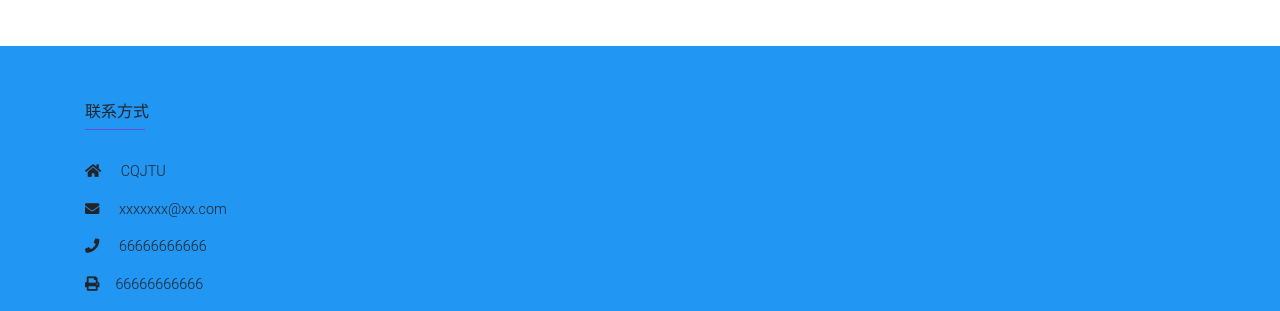
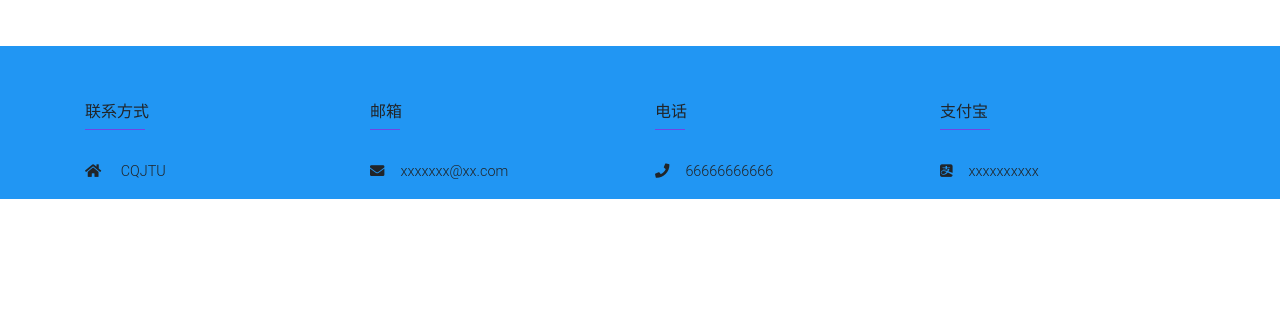
Before and after one commit to lx-xl-bot/lx-xl-bot.github.io, a plain HTML site: page index.html in a window 1280 px wide. Shown: the part 2491-2802 px from the top of the page. After the commit the page ends 2690 px from the top, so only its background shows below. Drawn offline with Linux system fonts and the light colour scheme.

Commit message:
Update index.html

```diff
--- a/index.html
+++ b/index.html
@@ -289,13 +289,13 @@
 <!--Section: gallery-->
 
 <!--Section: testimonials-->
-<section id="ludi" style="background-color: rgb(8, 115, 129);">
+<section id="ludi" style="background-color: rgb(38, 45, 46);">
 
   <div class="page-footer font-small blue pt-2">
 
     <!-- Footer Links -->
     <div class="container mt-5 mb-4 text-center text-md-left">
-      <div class="row mt-3">
+      <div class="row mt-1">
         <!--Fourth column-->
         <div class="col-md-4 col-lg-3 col-xl-3 ">
           <h6 class="text-uppercase font-weight-bold ">
@@ -305,18 +305,36 @@
           <p>
             <i class="fas fa-home  mr-3 "></i> CQJTU
           </p>
+
+        </div>
+        <!--/.Fourth column-->
+        <div class="col-md-4 col-lg-3 col-xl-3 ">
+          <h6 class="text-uppercase font-weight-bold ">
+            <strong>邮箱</strong>
+          </h6>
+          <hr class="deep-purple accent-2 mb-4 mt-0 d-inline-block mx-auto" style="width:30px">
           <p>
-            <i class="fas fa-envelope mr-3 "></i> xxxxxxx@xx.com
-          </p>
-          <p>
-            <i class="fas fa-phone mr-3 "></i> 66666666666
-          </p>
-          <p>
-            <i class="fas fa-print mr-3 "></i>66666666666
+            <i class="fas fa-envelope mr-3"></i>xxxxxxx@xx.com
           </p>
         </div>
-        <!--/.Fourth column-->
-
+        <div class="col-md-4 col-lg-3 col-xl-3">
+          <h6 class="text-uppercase font-weight-bold">
+            <strong>电话</strong>
+          </h6>
+          <hr class="deep-purple accent-2 mb-4 mt-0 d-inline-block mx-auto" style="width:30px">
+          <p>
+            <i class="fas fa-phone mr-3"></i>66666666666
+          </p>
+        </div>
+        <div class="col-md-4 col-lg-3 col-xl-3">
+          <h6 class="text-uppercase font-weight-bold">
+            <strong>支付宝</strong>
+          </h6>
+          <hr class="deep-purple accent-2 mb-4 mt-0 d-inline-block mx-auto" style="width: 50px;">
+          <p>
+            <i class="fab fa-alipay mr-3"></i>xxxxxxxxxx
+          </p>
+        </div>
       </div>
     </div>
 
```
